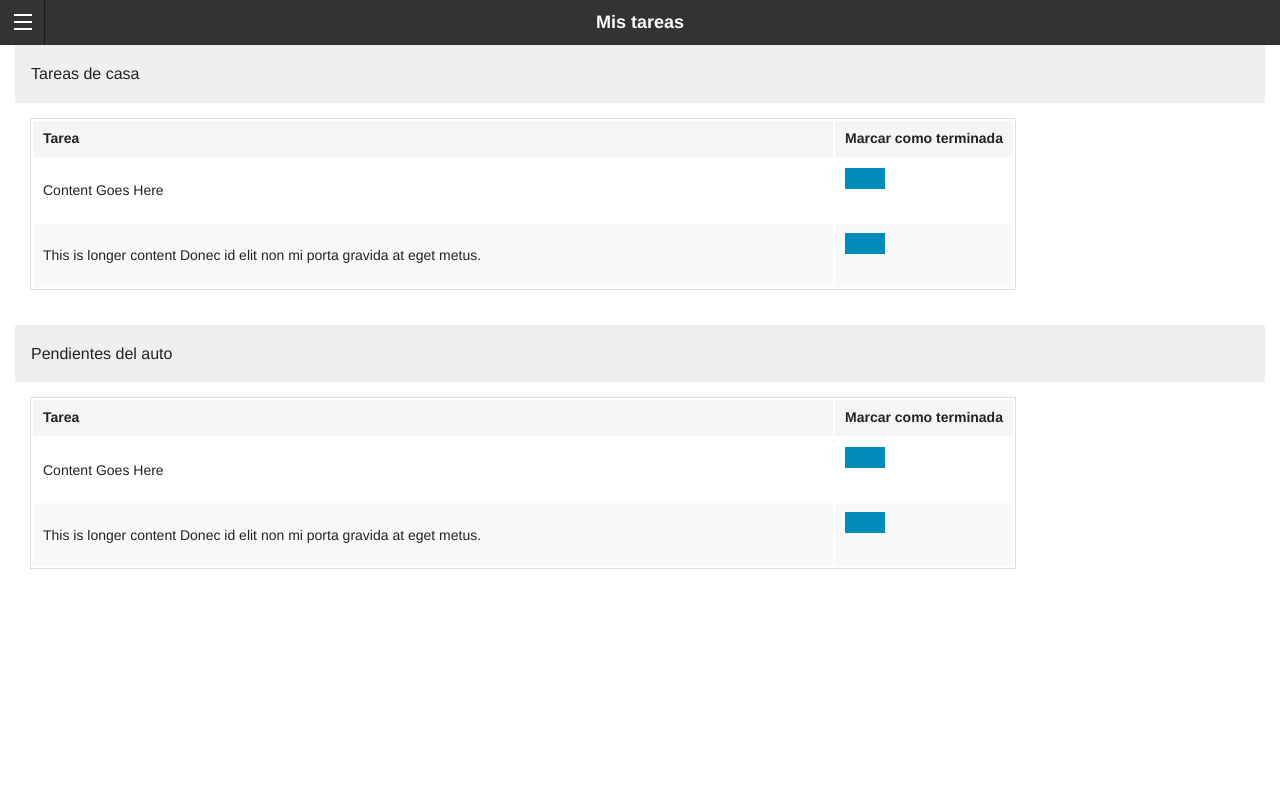
After one commit to misaelnieto/YetAnotherTodoApp, a CodeIgniter app: page /dashboard in a window 1280 px wide. The commit adds this page. Run offline with CodeIgniter, Linux system fonts and the light colour scheme; some libraries are stand-ins or nearby versions.

Commit message:
Lista la maqueta en HTML

```diff
--- /dev/null
+++ b/application/controllers/dashboard.php
@@ -0,0 +1,12 @@
+<?php if ( ! defined('BASEPATH')) exit('No direct script access allowed');
+
+class Dashboard extends CI_Controller {
+
+    public function index()
+    {
+        $data['title'] = 'Mis tareas';
+        $this->load->view('templates/header', $data);
+        $this->load->view('dashboard');
+        $this->load->view('templates/footer');
+    }
+}
--- a/application/views/about.php
+++ /dev/null
@@ -1 +0,0 @@
-Acerca de
--- /dev/null
+++ b/application/views/dashboard.php
@@ -0,0 +1,70 @@
+<!-- main content starts here -->
+<div class="rows">
+    <div class="large-12 columns">
+        <dl class="accordion" data-accordion>
+          <dd class="accordion-navigation">
+            <a href="#tasklist-0">
+                Tareas de casa
+            </a>
+            <div id="tasklist-0" class="content active">
+                <table>
+                  <thead>
+                    <tr>
+                      <th width="800">
+                        Tarea
+                      </th>
+                      <th class="mark-button">Marcar como terminada</th>
+                    </tr>
+                  </thead>
+                  <tbody>
+                    <tr>
+                      <td>
+                        Content Goes Here
+                      </td>
+                      <td><a href="#" class="button tiny" title="Marcar la tarea como terminada"><i class="foundicon-checkmark"></i></a></td>
+                    </tr>
+                    <tr>
+                        <td>
+                        This is longer content Donec id elit non mi porta gravida at eget metus.
+                        </td>
+                      <td><a href="#" class="button tiny" title="Marcar la tarea como terminada"><i class="foundicon-checkmark"></i></a></td>
+                    </tr>
+                  </tbody>
+                </table>
+            </div>
+          </dd>
+          <dd class="accordion-navigation">
+            <a href="#tasklist-1">
+                Pendientes del auto
+            </a>
+            <div id="tasklist-1" class="content active">
+                <table>
+                  <thead>
+                    <tr>
+                      <th width="800">
+                        Tarea
+                      </th>
+                      <th class="mark-button">Marcar como terminada</th>
+                    </tr>
+                  </thead>
+                  <tbody>
+                    <tr>
+                      <td>
+                        Content Goes Here
+                      </td>
+                      <td><a href="#" class="button tiny" title="Marcar la tarea como terminada"><i class="foundicon-checkmark"></i></a></td>
+                    </tr>
+                    <tr>
+                        <td>
+                        This is longer content Donec id elit non mi porta gravida at eget metus.
+                        </td>
+                      <td><a href="#" class="button tiny" title="Marcar la tarea como terminada"><i class="foundicon-checkmark"></i></a></td>
+                    </tr>
+                  </tbody>
+                </table>
+            </div>
+          </dd>
+        </dl>
+    </div>
+</div>
+<!-- main content ends here -->
--- a/application/views/home.php
+++ /dev/null
@@ -1 +0,0 @@
-Home
--- a/application/views/login.php
+++ b/application/views/login.php
@@ -3,14 +3,14 @@
 <head>
     <meta charset="utf-8" />
     <meta name="viewport" content="width=device-width, initial-scale=1.0" />
-    <title>Lista de pendiendtes</title>
+    <title>Lista de tareas</title>
     <link rel="stylesheet" href="assets/bower_components/foundation-icons/foundation_icons_general/stylesheets/general_foundicons.css" />
     <link rel="stylesheet" href="assets/stylesheets/app.css" />
     <script src="assets/bower_components/modernizr/modernizr.js"></script>
 </head>
 <body class="login">
-    <div class="title row">
-        <h1>Mi lista de pendientes</h1>
+    <div class="title row text-center">
+        <h1>Mi lista de tareas</h1>
     </div>
     <div class="center row">
         <ul class="tabs" data-tab>
--- a/application/views/templates/footer.php
+++ b/application/views/templates/footer.php
@@ -1,3 +1,11 @@
-<strong>&copy; 2011</strong>
+
+        <!-- close the off-canvas menu -->
+        <a class="exit-off-canvas">
+        </a>
+      </div>
+    </div>
+    <script src="../assets/bower_components/jquery/dist/jquery.min.js"></script>
+    <script src="../assets/bower_components/foundation/js/foundation.min.js"></script>
+    <script src="../assets/js/app.js"></script>
 </body>
 </html>
--- a/application/views/templates/header.php
+++ b/application/views/templates/header.php
@@ -1,6 +1,63 @@
+<!DOCTYPE html>
 <html>
 <head>
-    <title><?php echo $title ?> - CodeIgniter 2 Tutorial</title>
+    <meta charset="utf-8" />
+    <meta name="viewport" content="width=device-width, initial-scale=1.0" />
+    <title><?php echo $title ?></title>
+    <link rel="stylesheet" href="../assets/bower_components/foundation-icons/foundation_icons_general/stylesheets/general_foundicons.css" />
+    <link rel="stylesheet" href="../assets/stylesheets/app.css" />
+    <script src="../assets/bower_components/modernizr/modernizr.js"></script>
 </head>
-<body>
-    <h1>CodeIgniter 2 Tutorial</h1>
+<body class="dashboard">
+    <div class="off-canvas-wrap" data-offcanvas>
+      <div class="inner-wrap">
+        <div class="tab-bar">
+            <section class="left-small">
+                <a href="#" class="left-off-canvas-toggle menu-icon"><span></span></a>
+            </section>
+            <section class="middle tab-bar-section">
+                <h1 class="title"><?php echo $title ?></h1>
+            </section>
+        </div>
+        <!-- Off Canvas Menu -->
+        <aside class="left-off-canvas-menu">
+          <!-- whatever you want goes here -->
+          <ul class="off-canvas-list">
+            <li><label for="">Opciones</label></li>
+            <li>
+              <a href="/dashboard">
+                <i class="foundicon-address-book"></i>
+                &nbsp;
+                Ver la lista de tareas
+              </a>
+            </li>
+            <li>
+              <a href="#">
+                <i class="foundicon-paper-clip"></i>
+                &nbsp;
+                Crear una lista de tareas
+              </a>
+            </li>
+            <li>
+              <a href="#">
+                <i class="foundicon-add-doc"></i>
+                &nbsp;
+                Crear una tarea
+              </a>
+            </li>
+            <li>
+              <a href="/profile">
+                <i class="foundicon-heart"></i>
+                &nbsp;
+                Editar mi perfil
+              </a>
+            </li>
+            <li>
+                <a href="/logout">
+                    <i class="foundicon-lock"></i>
+                    &nbsp;
+                    Salir
+                </a>
+            </li>
+          </ul>
+        </aside>
--- a/assets/scss/app.scss
+++ b/assets/scss/app.scss
@@ -45,7 +45,6 @@
         margin-right: auto;
         margin-top: 5%;
         max-width: 500px;
-        text-align: center;
     }
     .center.row {
         height: 300px;
```
Also changed, not shown: application/controllers/profile.php (added, +12 -0 lines), application/controllers/tasks.php (deleted, +0 -19 lines), application/controllers/welcome.php (deleted, +0 -27 lines), application/views/profile.php (added, +35 -0 lines), application/views/welcome_message.php (deleted, +0 -88 lines), assets/stylesheets/app.css.
